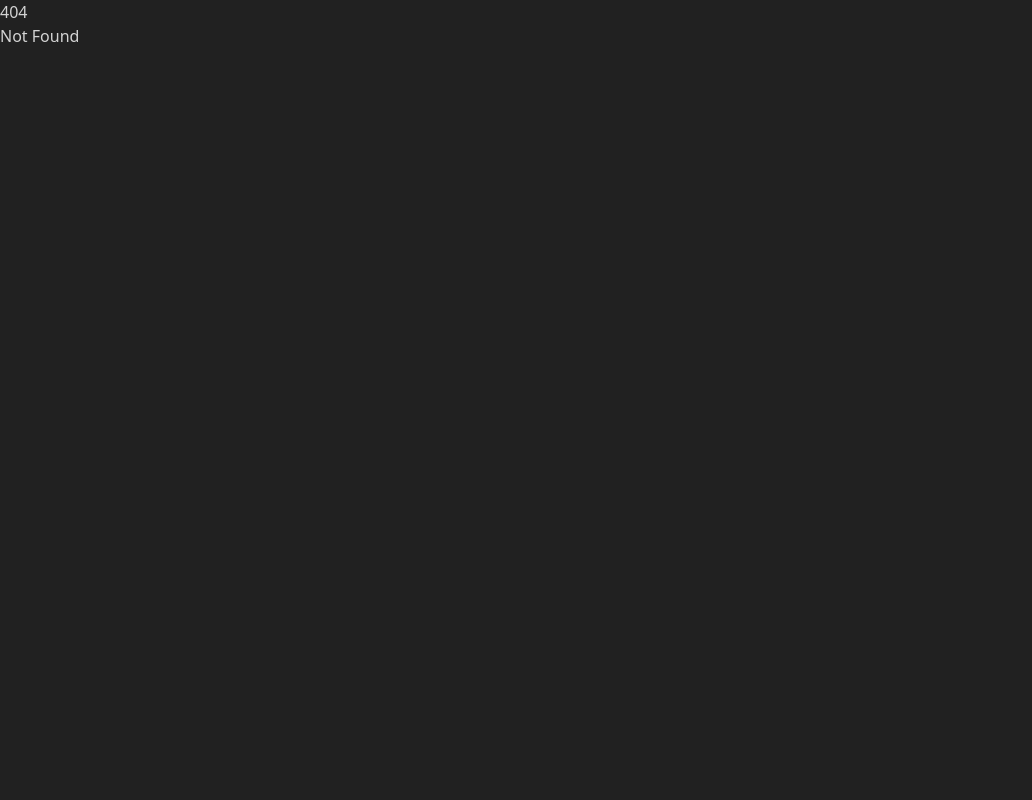
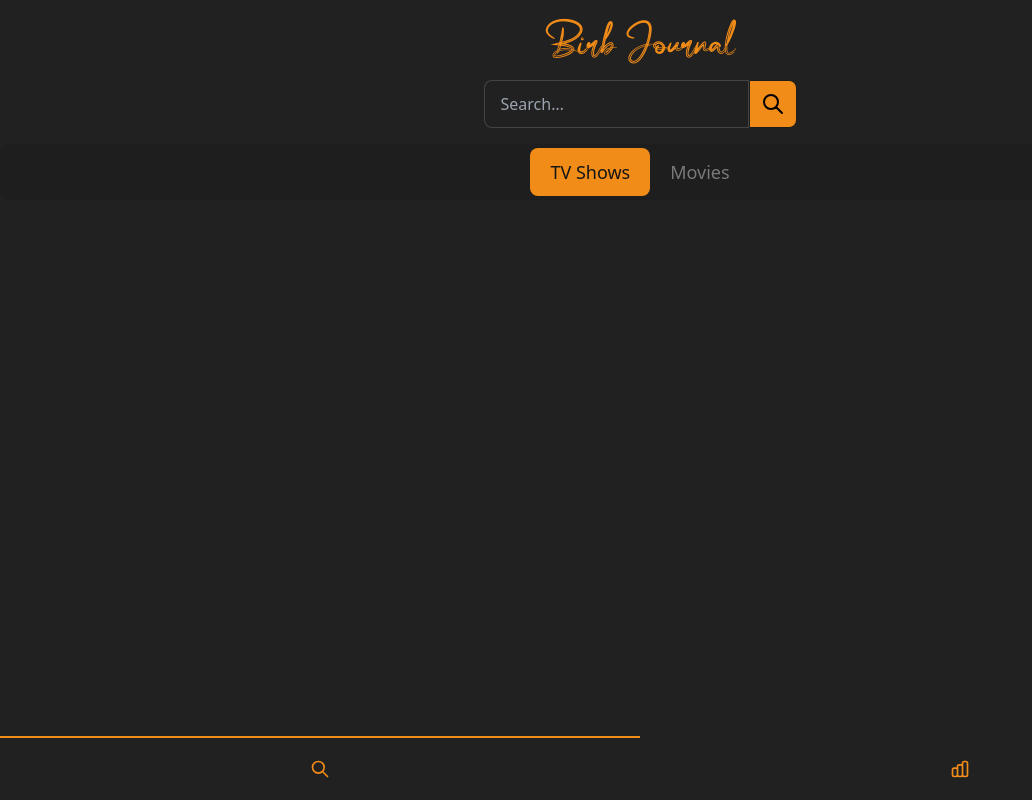
Before and after one commit to pauldolden/birb-journal, a SvelteKit app: page /search in a window 1280 px wide. Before the commit this address had no page. Shown: the whole page, without its empty margins (0-1032 px from the left). Built offline with nearby package versions, Linux system fonts and the light colour scheme.

Commit message:
sort routing

```diff
--- a/src/components/Card.svelte
+++ b/src/components/MovieCard.svelte
@@ -1,8 +1,7 @@
 <script lang="ts">
-  import type { Show } from "../interfaces/Shows";
   import type { Movie } from "../interfaces/Movies";
   const IMAGE_PATH = "https://image.tmdb.org/t/p/w500";
-  export let data: Movie | Show
+  export let data: Movie;
 
   const poster = data.poster_path
     ? `${IMAGE_PATH}${data.poster_path}`
--- /dev/null
+++ b/src/components/Nav.svelte
@@ -0,0 +1,13 @@
+<script lang="ts">
+	import { page } from "$app/stores";
+  import { app } from "../stores/app";
+</script>
+
+<div class="btm-nav">
+  <a href={`/search?type=${$app.searchType}`} class={`text-primary ${ $page.url.pathname === "/search" ? "active" : ""}`}>
+      <svg xmlns="http://www.w3.org/2000/svg" class="h-5 w-5" fill="none" viewBox="0 0 24 24" stroke="currentColor"><path stroke-linecap="round" stroke-linejoin="round" stroke-width="2" d="M21 21l-6-6m2-5a7 7 0 11-14 0 7 7 0 0114 0z" /></svg>
+  </a>
+  <a href={`/ratings/?type=${$app.searchType}`} class={`text-primary ${ $page.url.pathname === "/ratings" ? "active" : ""}`}>
+    <svg xmlns="http://www.w3.org/2000/svg" class="h-5 w-5" fill="none" viewBox="0 0 24 24" stroke="currentColor"><path stroke-linecap="round" stroke-linejoin="round" stroke-width="2" d="M9 19v-6a2 2 0 00-2-2H5a2 2 0 00-2 2v6a2 2 0 002 2h2a2 2 0 002-2zm0 0V9a2 2 0 012-2h2a2 2 0 012 2v10m-6 0a2 2 0 002 2h2a2 2 0 002-2m0 0V5a2 2 0 012-2h2a2 2 0 012 2v14a2 2 0 01-2 2h-2a2 2 0 01-2-2z" /></svg>
+  </a>
+</div>
--- a/src/components/Results.svelte
+++ b/src/components/Results.svelte
@@ -1,8 +1,22 @@
 <script lang="ts">
+	import { SearchTypes } from "../enums/SearchTypes";
+  import type { Results } from "../stores/results";
   import { results } from "../stores/results";
+	import MovieCard from "./MovieCard.svelte";
+	import ShowCard from "./ShowCard.svelte";
+
+  let res: Results
 
   results.subscribe((value) => {
-    console.log(value);
+    res = value;
   });
 
 </script>
+
+{#each res.results as result}
+  {#if res.searchType === SearchTypes.MOVIE}
+    <MovieCard {result} />
+    {:else if res.searchType === SearchTypes.TV}
+    <ShowCard {result} />
+    {/if}
+{/each}
--- /dev/null
+++ b/src/components/ShowCard.svelte
@@ -0,0 +1,3 @@
+<script lang="ts">
+  import { Show } from "../interfaces/Shows";
+</script>
--- a/src/components/Tabs.svelte
+++ b/src/components/Tabs.svelte
@@ -1,8 +1,16 @@
 <script lang="ts">
-  export let activeTab: string;
+	import { page } from "$app/stores";
+  import { app } from "../stores/app";
+	import { SearchTypes } from "../enums/SearchTypes";
+  const searchType: SearchTypes = $page.url.searchParams.get("type") as SearchTypes || SearchTypes.TV;
+
+  app.update((app) => {
+    app.searchType = searchType;
+    return app;
+  });
 </script>
 
-<div class="tabs tabs-boxed">
-  <a class="tab">Movies</a>
-  <a class="tab">TV</a>
+<div class="tabs tabs-boxed justify-center">
+  <a href={`${$page.url.pathname}?type=${SearchTypes.TV}`} class={`tab tab-lg ${ searchType === SearchTypes.TV ? "tab-active" : ""}`}>TV Shows</a>
+  <a href={`${$page.url.pathname}?type=${SearchTypes.MOVIE}`} class={`tab tab-lg ${ searchType === SearchTypes.MOVIE ? "tab-active" : ""}`}>Movies</a>
 </div>
--- /dev/null
+++ b/src/enums/SearchTypes.ts
@@ -0,0 +1,4 @@
+export enum SearchTypes {
+  MOVIE = 'movie',
+  TV = 'tv',
+}
--- a/src/routes/+layout.svelte
+++ b/src/routes/+layout.svelte
@@ -1,7 +1,13 @@
 <script>
   import "../app.css";
+	import Header from "../components/Header.svelte";
+	import Nav from "../components/Nav.svelte";
+	import Tabs from "../components/Tabs.svelte";
 </script>
 
 <section data-theme="halloween" class="min-h-screen min-w-screen">
+  <Header />
+  <Tabs />
   <slot />
+  <Nav />
 </section>
--- a/src/routes/+page.svelte
+++ b/src/routes/+page.svelte
@@ -1,9 +1,12 @@
 <script lang="ts">
-	import Header from "../components/Header.svelte";
+	import { goto } from "$app/navigation";
+	import { onMount } from "svelte";
 	import Results from "../components/Results.svelte";
-	import Tabs from "../components/Tabs.svelte";
+  import { app } from "../stores/app";
+
+  onMount(() => {
+    goto(`/search/${$app.searchType}`)
+  });
 </script>
 
-<Header />
-<Tabs activeTab="movies" />
 <Results />
--- /dev/null
+++ b/src/stores/app.ts
@@ -0,0 +1,12 @@
+import { writable } from 'svelte/store';
+import { SearchTypes } from '../enums/SearchTypes';
+
+export interface AppState {
+  searchQuery: string;
+  searchType: SearchTypes;
+}
+
+export const app = writable<AppState>({
+  searchQuery: '',
+  searchType: SearchTypes.TV,
+})
--- a/src/stores/results.ts
+++ b/src/stores/results.ts
@@ -1,16 +1,17 @@
 import { writable } from 'svelte/store';
+import { SearchTypes } from '../enums/SearchTypes';
 import type { Movie } from '../interfaces/Movies';
 import type { Show } from '../interfaces/Shows';
 
 export interface Results {
   nextPage: string;
   results: Movie[] | Show[] | [];
-  searchType: 'movie' | 'show' | null;
+  searchType: SearchTypes;
   error?: string;
 }
 
 export const results = writable<Results>({
   nextPage: "1",
   results: [],
-  searchType: null,
+  searchType: SearchTypes.TV,
 });
```
Also changed, not shown: src/routes/ratings/+page.svelte (added), src/routes/search/+page.svelte (added).
